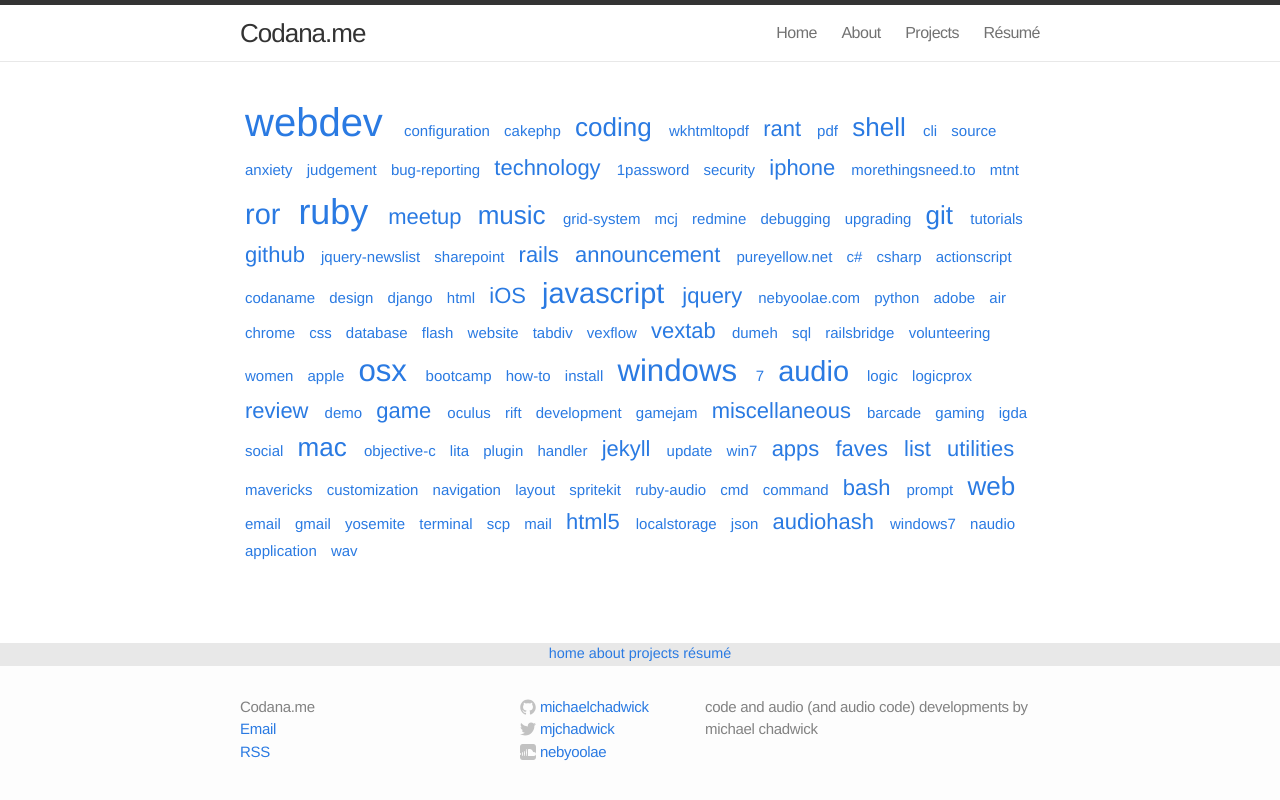
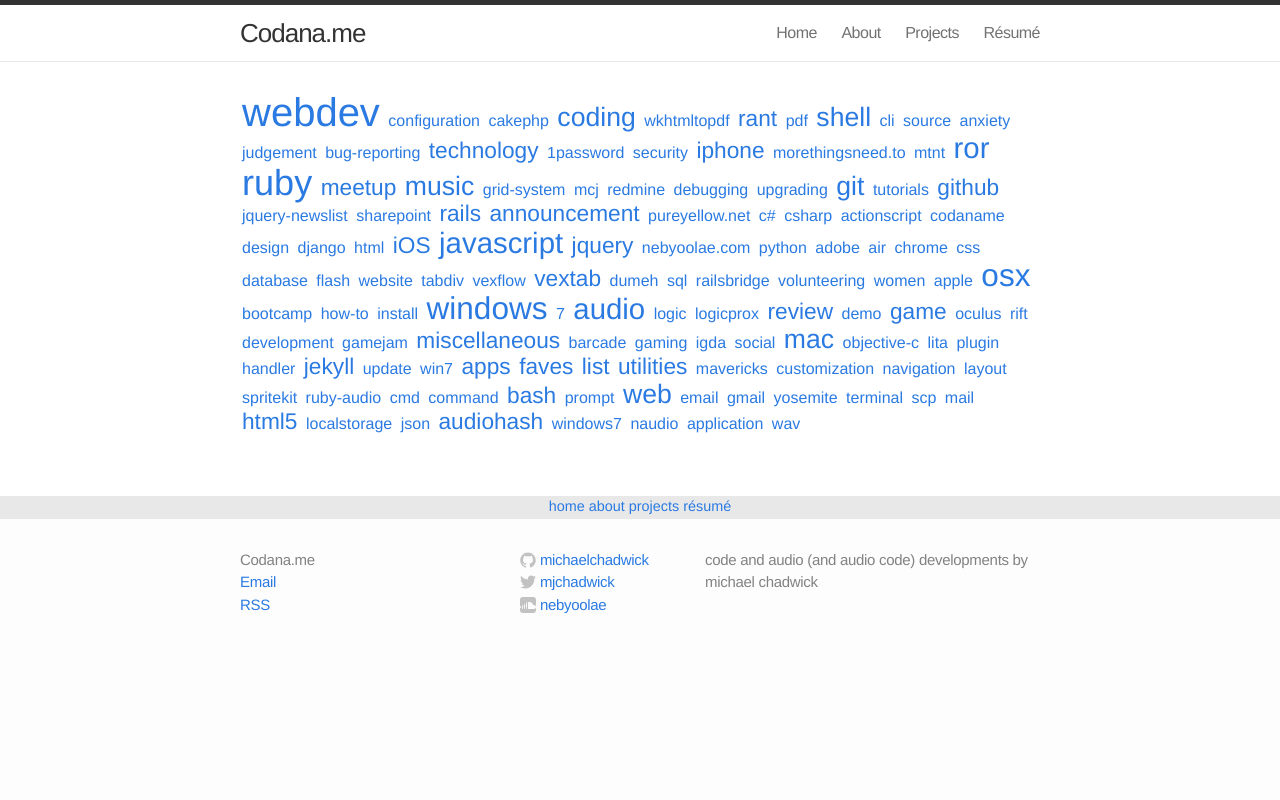
Before and after one commit to michaelchadwick/codana.me, a Jekyll site: the page built from tags/index.html, in a window 1280 px wide. Shown: the top 800 px of the page. Built offline with Jekyll 4.4.1, drawn with Linux system fonts in a browser that asks for light colours.

Commit message:
moved tags to its own page and section, and made it work nice

```diff
--- a/assets/css/custom.css
+++ b/assets/css/custom.css
@@ -84,3 +84,10 @@
   float: left;
   margin-right: 24px;
 }
+
+#tag-cloud {
+
+}
+#posts-tags {
+  margin: 30px;
+}
--- a/tags.html
+++ b/tags/index.html
@@ -2,25 +2,23 @@
 layout : default
 title  : tags
 ---
-<div class="tag-cloud">
+<div id="tag-cloud">
   {% for tag in site.tags %}
-    <a href="#posts-tag"
-      id="{{ forloop.index }}" class="__tag" style="margin: 5px">{{tag[0]}}
-    </a>
+    <a href="#posts-tag" id="{{ forloop.index }}" class="tag" style="line-height: 1em; margin: 2px">{{ tag[0] | remove:'\s' }}</a>
     <ul id="list_{{ forloop.index }}" style="display:none;">
       {% for post in tag[1] %}
-        <li><a href="{{ post.url }}">{{ post.title }}</a></li>
+        <li>{{ post.date | date: "%Y-%m-%d" }} - <a href="{{ post.url }}">{{ post.title }}</a></li>
       {% endfor %}
     </ul>
   {% endfor %}
 </div>
 
-<div id="posts-tags" class="post-list" style="margin: 50px;"></div>
+<div id="posts-tags" class="post-list"></div>
 
 <script type="text/javascript">
   $(function() {
-    var minFont = 15.0,
-        maxFont = 40.0,
+    var minFont = 1.0,
+        maxFont = 2.5,
         diffFont = maxFont - minFont,
         size = 0;
 
@@ -34,10 +32,10 @@
     {% for tag in site.tags %}
       size = (Math.log({{ tag[1].size }}) / Math.log({{ max }})) * diffFont
              + minFont;
-      $("#{{ forloop.index }}").css("font-size", size + "px");
+      $("#{{ forloop.index }}").css("font-size", size + "em");
     {% endfor %}
 
-    $('.tag-cloud a[class^="__tag"]').click(function() {
+    $('#tag-cloud a[class^="tag"]').click(function() {
       $('.post-list').empty();
       $('#list_' + $(this).attr('id')).each(function() {
          $('.post-list').append('<ul>' + $(this).html() + '</ul>');
```
